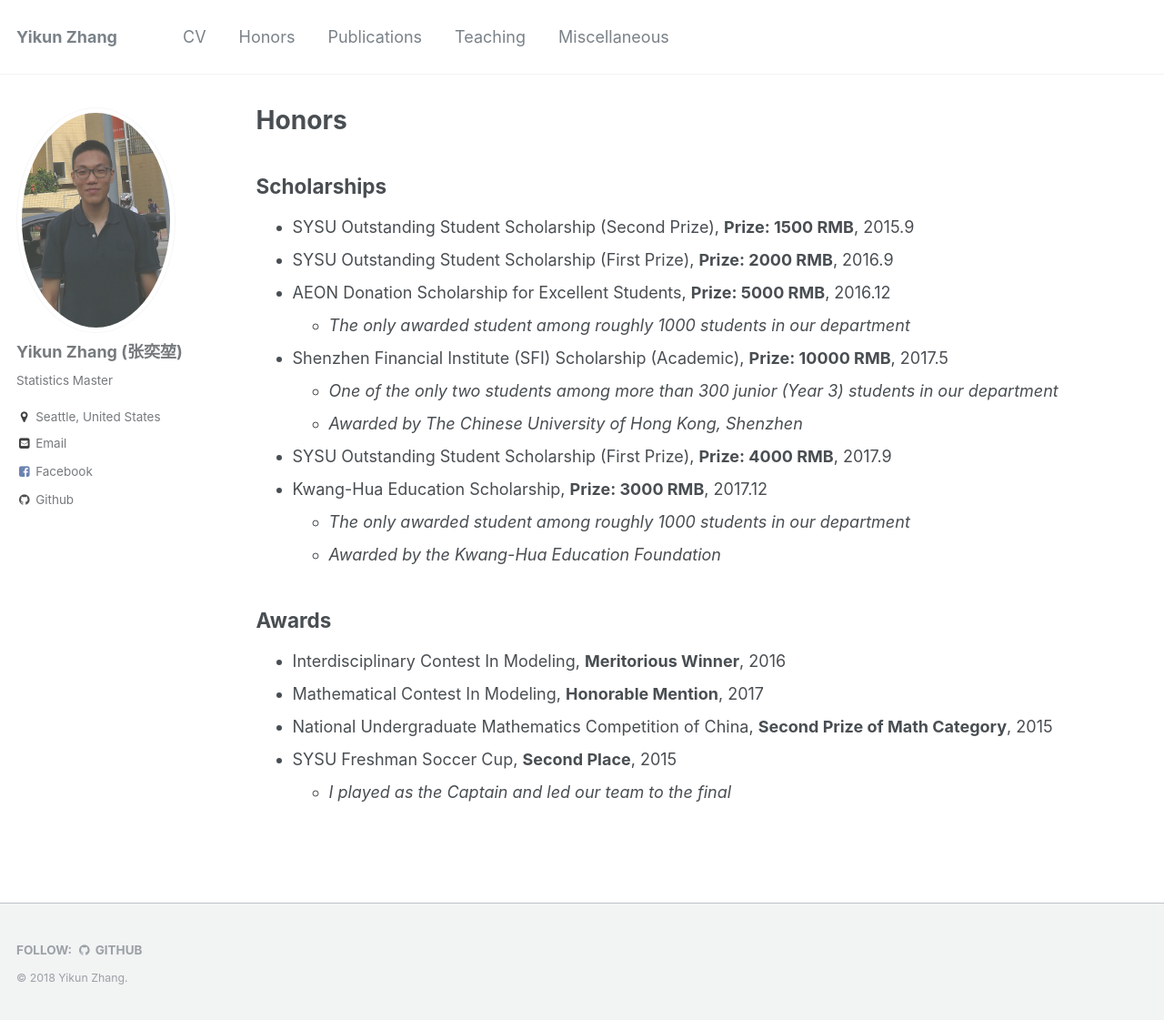
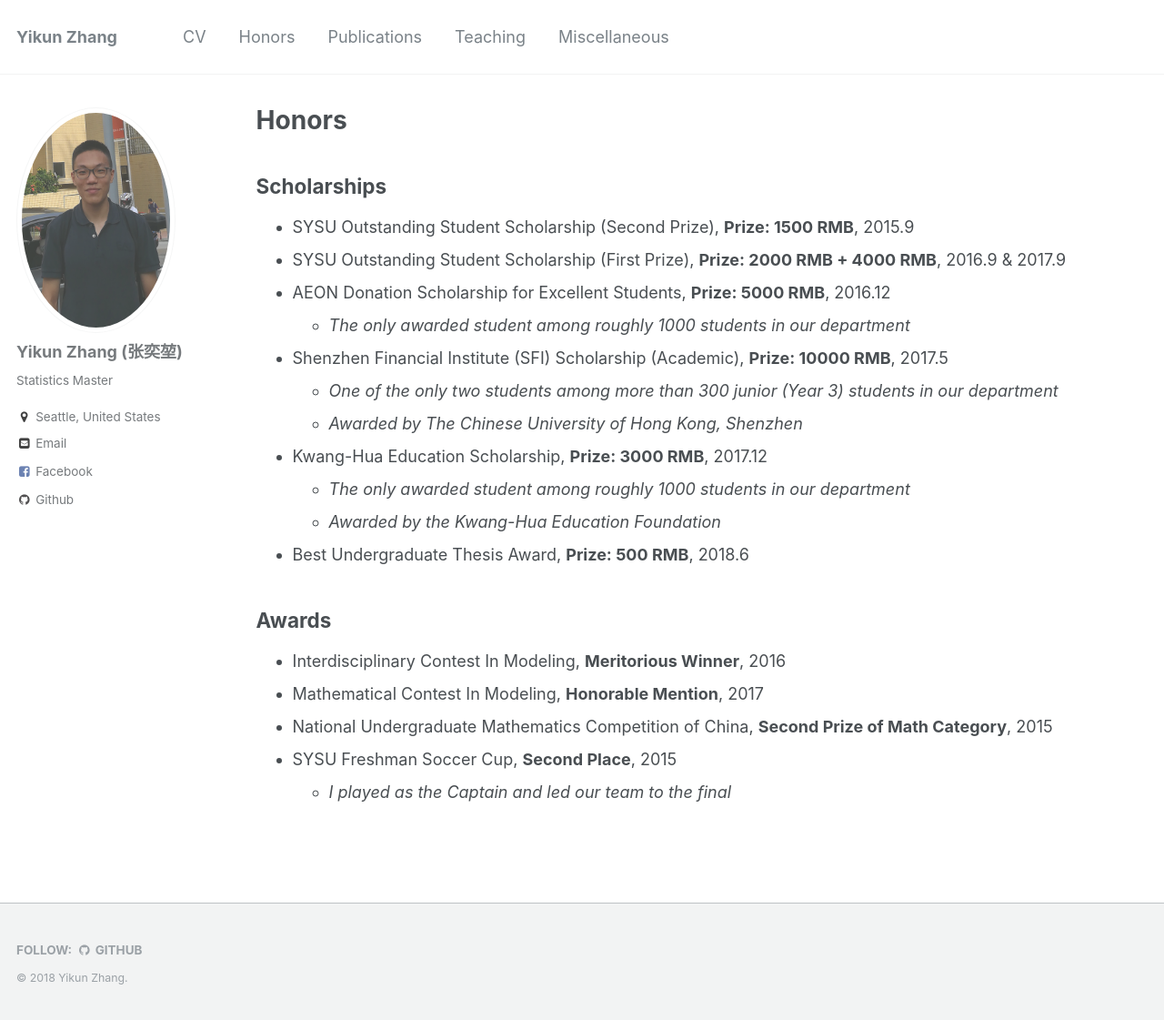
Before and after one commit to zhangyk8/zhangyk8.github.io, a Jekyll site: the page built from _pages/honors.md, in a window 1280 px wide and 1121 px high. Shown: the whole window at 91% size. Built offline with Jekyll 4.4.1, drawn with Linux system fonts in a browser that asks for light colours.

Commit message:
Update honors.md

```diff
--- a/_pages/honors.md
+++ b/_pages/honors.md
@@ -12,16 +12,16 @@ author_profile: true
 -->
 
 * SYSU Outstanding Student Scholarship (Second Prize), **Prize: 1500 RMB**, 2015.9
-* SYSU Outstanding Student Scholarship (First Prize), **Prize: 2000 RMB**, 2016.9
+* SYSU Outstanding Student Scholarship (First Prize), **Prize: 2000 RMB + 4000 RMB**, 2016.9 & 2017.9
 * AEON Donation Scholarship for Excellent Students, **Prize: 5000 RMB**, 2016.12
   * _The only awarded student among roughly 1000 students in our department_
 * Shenzhen Financial Institute (SFI) Scholarship (Academic), **Prize: 10000 RMB**, 2017.5
   * _One of the only two students among more than 300 junior (Year 3) students in our department_
   * _Awarded by The Chinese University of Hong Kong, Shenzhen_
-* SYSU Outstanding Student Scholarship (First Prize), **Prize: 4000 RMB**, 2017.9
 * Kwang-Hua Education Scholarship, **Prize: 3000 RMB**, 2017.12
   * _The only awarded student among roughly 1000 students in our department_
   * _Awarded by the Kwang-Hua Education Foundation_
+ * Best Undergraduate Thesis Award, **Prize: 500 RMB**, 2018.6
 
 ## Awards
 
```
